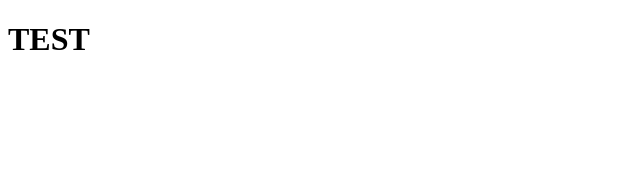
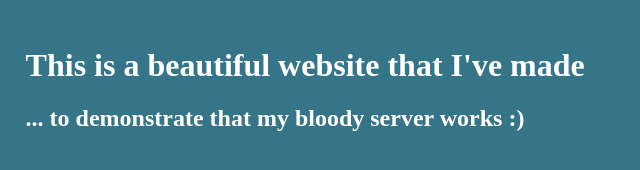
Before and after one commit to TauOmicronMu/http-server, a plain HTML site: page index.html in a window 1280 px wide. Shown: the whole page, without its empty margins (0-640 px from the left). Drawn offline with Linux system fonts and the light colour scheme.

Commit message:
slight tidy up

```diff
--- a/index.html
+++ b/index.html
@@ -1,8 +1,26 @@
 <!doctype html>
 <html>
 <head>
+  <style>
+    body {
+      top: 0;
+      left: 0;
+      color: #fff;
+      position: relative;
+      margin: 0;
+      padding: 2%;
+      background-color: #367588;
+    }
+
+    h1 {
+      font-weight: bold;
+    }
+
+  </style>
 </head>
+
 <body>
-  <h1> TEST </h1>
+  <h1>This is a beautiful website that I've made</h1>
+  <h2>... to demonstrate that my bloody server works :) </h2>
 </body>
 </html>
```
Also changed, not shown: 2 other files.
